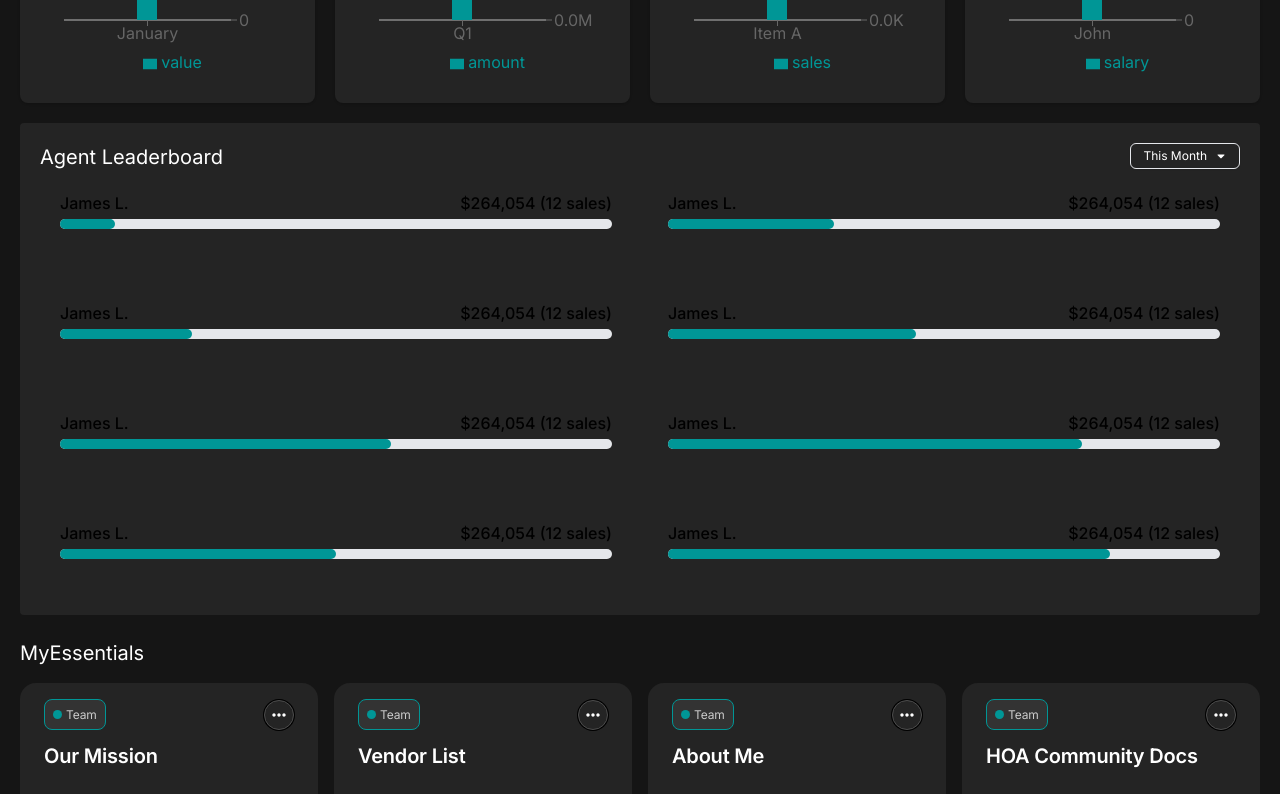
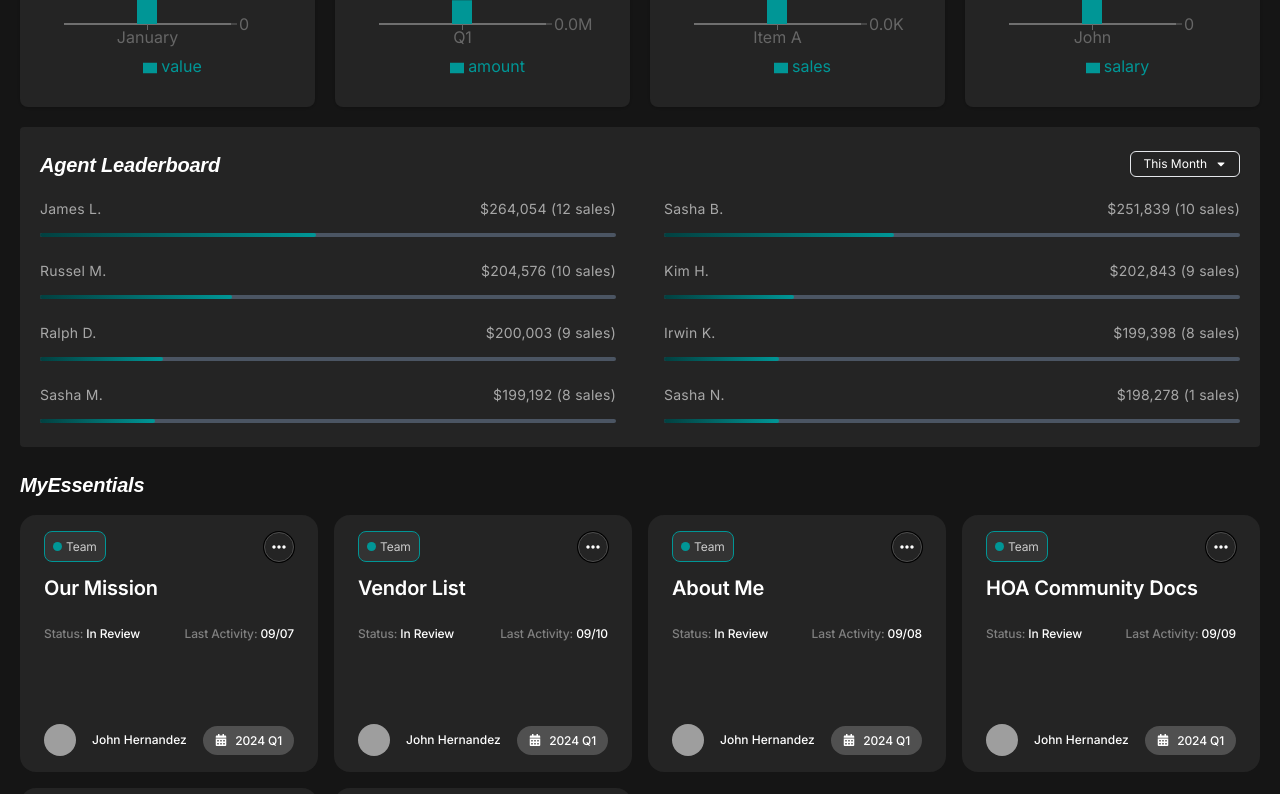
Before and after one commit to Webgenius0/atomana-react, a React (Vite) app: page / in a window 1280 px wide. Shown: the part 660-1454 px from the top of the page. Built offline with nearby package versions, Linux system fonts and the light colour scheme; grey boxes are pictures that could not be loaded; a web font is replaced by a local one.

Commit message:
responsive done for my team

```diff
--- a/src/components/Dropdown.jsx
+++ b/src/components/Dropdown.jsx
@@ -20,7 +20,7 @@ const Dropdown = ({ options, placeholder, onSelect }) => {
   };
 
   return (
-    <div className="relative w-full bg-[#242424]">
+    <div className="relative w-fit bg-[#242424]">
       {/* Dropdown button with selected option */}
       <button
         onClick={() => setIsOpen(!isOpen)}
--- a/src/components/ProgressBar.jsx
+++ b/src/components/ProgressBar.jsx
@@ -1,28 +1,14 @@
-import PropTypes from "prop-types";
+const ProgressBar = ({ currentValue, goalValue }) => {
+  const progress = Math.min((currentValue / goalValue) * 100, 100);
 
-const ProgressBar = ({ progress }) => {
   return (
-    <div >
-      <div className="p-5 ">
-        <div className="flex justify-between">
-          <div className="mb-1 text-base font-medium dark:text-white">
-            James L.
-          </div>
-          <div className="mb-1 text-base font-medium dark:text-white">
-            $264,054 (12 sales)
-          </div>
-        </div>
-        <div className="w-full bg-gray-200 rounded-full h-2.5 mb-4 dark:bg-gray-700">
-          <div
-            className="bg-[#009696] h-2.5 rounded-full"
-            style={{ width: `${progress}%` }}
-          ></div>
-        </div>
-      </div>
+    <div className="w-full h-1 bg-gray-600 rounded-full mt-3.5">
+      <div
+        className={`h-full bg-gradient-to-r from-[#024040] to-[#009696] rounded-full`}
+        style={{ width: `${progress}%` }}
+      ></div>
     </div>
   );
 };
 
-
-
 export default ProgressBar;
--- a/src/components/ProgressCard.jsx
+++ b/src/components/ProgressCard.jsx
@@ -1,9 +1,8 @@
 import React from "react";
+import ProgressBar from "./ProgressBar";
 
 const ProgressCard = ({ data }) => {
   const { title, currentValue, goalValue, goalType } = data;
-  const progress = Math.min((currentValue / goalValue) * 100, 100);
-
   const isGoalAchieved = currentValue >= goalValue;
 
   return (
@@ -35,12 +34,7 @@ const ProgressCard = ({ data }) => {
         )}
       </p>
 
-      <div className="w-full h-1 bg-gray-600 rounded-full mt-3.5">
-        <div
-          className={`h-full bg-gradient-to-r from-[#024040] to-[#009696] rounded-full`}
-          style={{ width: `${progress}%` }}
-        ></div>
-      </div>
+      <ProgressBar currentValue={currentValue} goalValue={goalValue} />
     </div>
   );
 };
--- a/src/pages/MyTeam.jsx
+++ b/src/pages/MyTeam.jsx
@@ -10,22 +10,43 @@ import { Link } from "react-router-dom";
 
 const MyTeam = () => {
   const [selectedValue, setSelectedValue] = useState("");
+  const { data, isLoading, isError, error } = useGetSystemsData("team");
   const tabs = [
     { label: "Dashboard", path: "/dashboard" },
     { label: "Updates", path: "/updates" },
   ];
-
-  const handleChange = (value) => {
-    console.log("Selected Value:", value);
-    setSelectedValue(value);
-  };
-  const [chartData, setChartData] = useState([]);
-  const progressValues = [10, 30, 24, 45, 60, 75, 50, 80];
-
-  useEffect(() => {
-    // Simulate API call
-    const fetchData = async () => {
-      const response = [
+  const ourMission = [
+    {
+      title: "To Create Lifelong Relationships and Raving Fans",
+      subTitle: "",
+    },
+    {
+      title: "Excellence",
+      subTitle: "Consistent execution, Do things the right way consistently",
+    },
+    {
+      title: "Relentless",
+      subTitle: "Persist without exception",
+    },
+    {
+      title: "Adaptive",
+      subTitle: "Today’s market isn’t yesterday’s market",
+    },
+    {
+      title: "Collaborate",
+      subTitle: "Get to solutions together ",
+    },
+    {
+      title: "Extreme Ownership",
+      subTitle: "We own our problems and work towards solutions",
+    },
+  ];
+  const options = [
+    { value: "month", label: "This Month" },
+    { value: "quater", label: "Quater" },
+    { value: "year", label: "Yearly" },
+  ];
+  const chartData = [
     {
       id: 1,
       data: [{ name: "January", value: 200 }],
@@ -55,60 +76,77 @@ const MyTeam = () => {
       yDomain: [0, 400],
     },
   ];
-      setChartData(response);
-    };
 
-    fetchData();
-  }, []);
-
-  const options = [
-    { value: "month", label: "This Month" },
-    { value: "quater", label: "Quater" },
-    { value: "year", label: "Yearly" },
+  const agenLeaderBoardData = [
+    {
+      name: "James L.",
+      amount: "264,054",
+      sales: 12,
+      salesGoal: 25,
+    },
+    {
+      name: "Sasha B.",
+      amount: "251,839",
+      sales: 10,
+      salesGoal: 25,
+    },
+    {
+      name: "Russel M.",
+      amount: "204,576",
+      sales: 10,
+      salesGoal: 30,
+    },
+    {
+      name: "Kim H.",
+      amount: "202,843",
+      sales: 9,
+      salesGoal: 40,
+    },
+    {
+      name: "Ralph D.",
+      amount: "200,003",
+      sales: 9,
+      salesGoal: 42,
+    },
+    {
+      name: "Irwin K.",
+      amount: "199,398",
+      sales: 8,
+      salesGoal: 40,
+    },
+    {
+      name: "Sasha M.",
+      amount: "199,192",
+      sales: 8,
+      salesGoal: 40,
+    },
+    {
+      name: "Sasha N.",
+      amount: "198,278",
+      sales: 1,
+      salesGoal: 5,
+    },
   ];
 
   const handleSelect = (option) => {
     console.log("Selected option:", option);
   };
 
-  const { data, isLoading, isError, error } = useGetSystemsData("team");
+  const handleChange = (value) => {
+    console.log("Selected Value:", value);
+    setSelectedValue(value);
+  };
 
   if (isLoading) return <div>Loading...</div>;
   if (isError) return <div>Error: {error.message}</div>;
 
-  const ourMission = [
-    {
-      title: "To Create Lifelong Relationships and Raving Fans",
-      subTitle: "",
-    },
-    {
-      title: "Excellence",
-      subTitle: "Consistent execution, Do things the right way consistently",
-    },
-    {
-      title: "Relentless",
-      subTitle: "Persist without exception",
-    },
-    {
-      title: "Adaptive",
-      subTitle: "Today’s market isn’t yesterday’s market",
-    },
-    {
-      title: "Collaborate",
-      subTitle: "Get to solutions together ",
-    },
-    {
-      title: "Extreme Ownership",
-      subTitle: "We own our problems and work towards solutions",
-    },
-  ];
   return (
     <>
       <div className="my-container mx-auto">
         <TabStepper tabs={tabs} />
         <div>
           <div className="mt-5 mb-5">
-            <h1 className="text-white">MyData</h1>
+            <h1 className="section-title">MyData</h1>
             <div className="flex gap-5 pt-5">
               <div className="flex items-center ml-5">
                 <input
@@ -118,9 +156,9 @@ const MyTeam = () => {
                   name="inline-radio-group"
                   checked={selectedValue === "current"}
                   onChange={() => handleChange("current")}
-                  className={`w-4 h-4 bg-gray-100 border-gray-300 ${
+                  className={`w-4 h-4 bg-[#009696] border-[#009696] ${
                     selectedValue === "current"
-                      ? "focus:ring-green-500"
+                      ? "focus:ring-[#009696]"
                       : "focus:ring-blue-500"
                   }`}
                 />
@@ -166,23 +204,33 @@ const MyTeam = () => {
               />
             ))}
           </div>
-          <div className="bg-[#242424] mt-5 p-5 rounded">
-            <div className="flex justify-between">
-              <h1 className="text-white text-xl">Agent Leaderboard</h1>
-              <div>
+          <div className="bg-[#242424] mt-5 px-5 py-6 rounded">
+            <div className="flex justify-between gap-1 gap-y-3 flex-wrap">
+              <h1 className="section-title">Agent Leaderboard</h1>
               <Dropdown options={options} onSelect={handleSelect} />
             </div>
+            <div className="grid md:grid-cols-2 gap-y-4 md:gap-y-6 gap-12 w-full mt-5">
+              {agenLeaderBoardData?.map((agent, index) => (
+                <div key={index} className="w-full">
+                  <div className="flex items-center justify-between mb-2.5 gap-x-2 flex-wrap">
+                    <p className="text-sm leading-5 tracking-[0.25px] text-[#ffffff99]">
+                      {agent?.name}
+                    </p>
+                    <p className="text-sm leading-5 tracking-[0.25px] text-[#ffffff99]">
+                      ${agent?.amount} ({agent?.sales} sales)
+                    </p>
                   </div>
-            <div className="grid grid-cols-2 gap-4 w-full  rounded  ">
-              {progressValues.map((progress, index) => (
-                <div key={index} className="w-full">
-                  <ProgressBar progress={progress} />
+
+                  <ProgressBar
+                    currentValue={agent?.sales}
+                    goalValue={agent?.salesGoal}
+                  />
                 </div>
               ))}
             </div>
           </div>
           <div className="mt-6">
-            <h1 className="text-white text-xl mb-4">MyEssentials</h1>
+            <h1 className="section-title mb-4">MyEssentials</h1>
             <div className="grid sm:grid-cols-2 md:grid-cols-3 lg:grid-cols-4 gap-4 pb-5">
               {data?.map((item) => (
                 <EssentialCard key={item?.id} data={item} />
```
Lines whose indentation alone changed are shown as unchanged.
